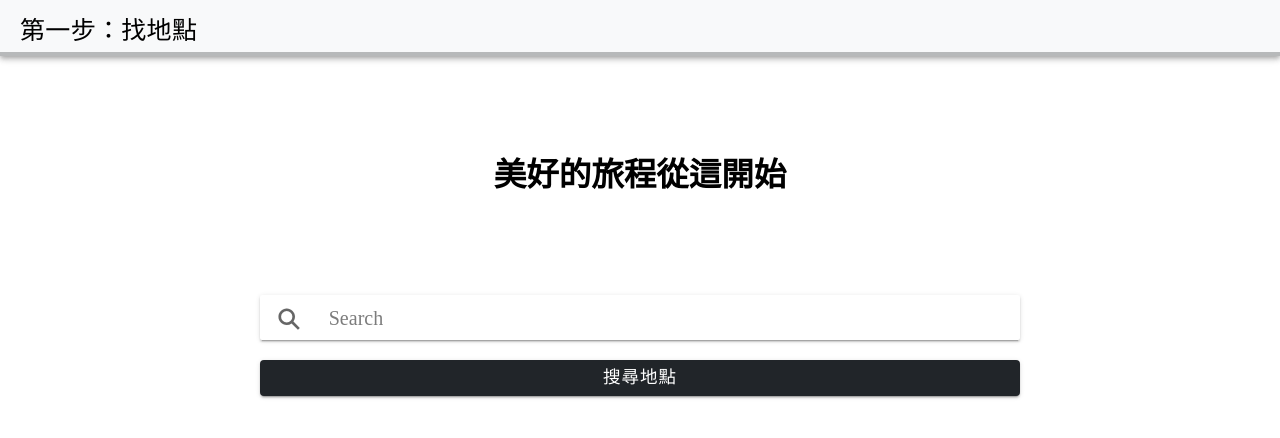
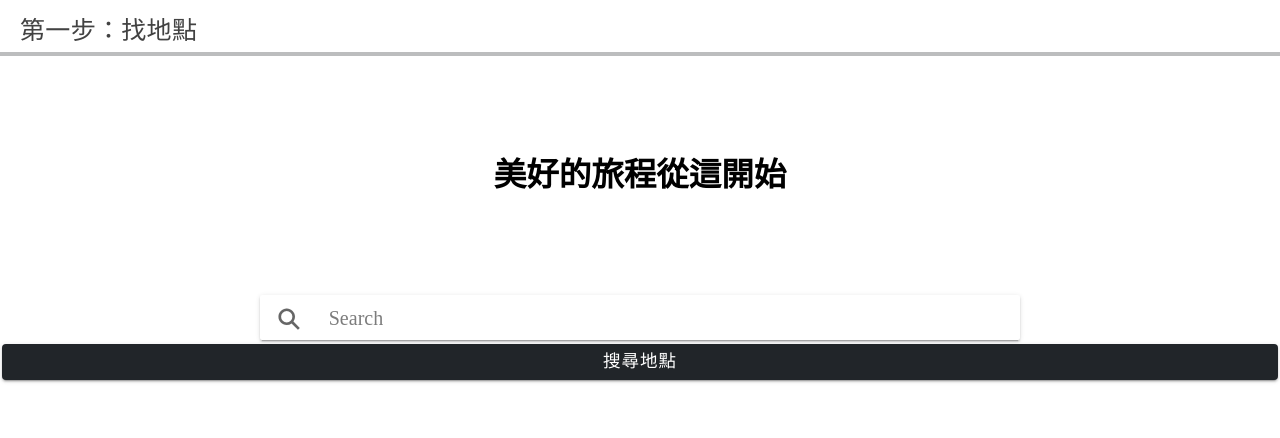
Before and after one commit to anmicius0/vintage-adventure, a React (Vite) app: page / in a window 1280 px wide. Shown: the top 438 px of the page. Built offline with nearby package versions, Linux system fonts and the light colour scheme; no server answers; a web font is replaced by a local one.

Commit message:
- Make the page scrollable

```diff
--- a/src/App.tsx
+++ b/src/App.tsx
@@ -47,8 +47,8 @@ const App: React.FC = () => {
   return (
     <IonApp>
       <IonPage>
-        <IonHeader>
-          <IonToolbar color="primary">
+        <IonHeader className="ion-no-border">
+          <IonToolbar>
             <IonTitle style={{ fontFamily: "Noto Sans TC", fontWeight: "300" }}>
               {title}
             </IonTitle>
--- a/src/theme/variables.css
+++ b/src/theme/variables.css
@@ -86,10 +86,15 @@
     border-radius: 0.5rem !important;
 }
 
-ion-button {
-    max-width: 40rem;
-    margin: 0 auto;
-    padding: 1rem 1rem;
-    font-family: "Noto Sans TC", sans-serif;
-    font-weight: 300;
+ion-router-outlet {
+    overflow: scroll !important;
 }
+
+.voice-visualizer__btn, .voice-visualizer__btn-left, .voice-visualizer__btn-container {
+    display: none !important;
+}
+
+.voice-visualizer__btn-container {
+    display: flex;
+    justify-content: center;
+}
```
Also changed, not shown: 1 other file (tests, documents, lock files or other folders).
